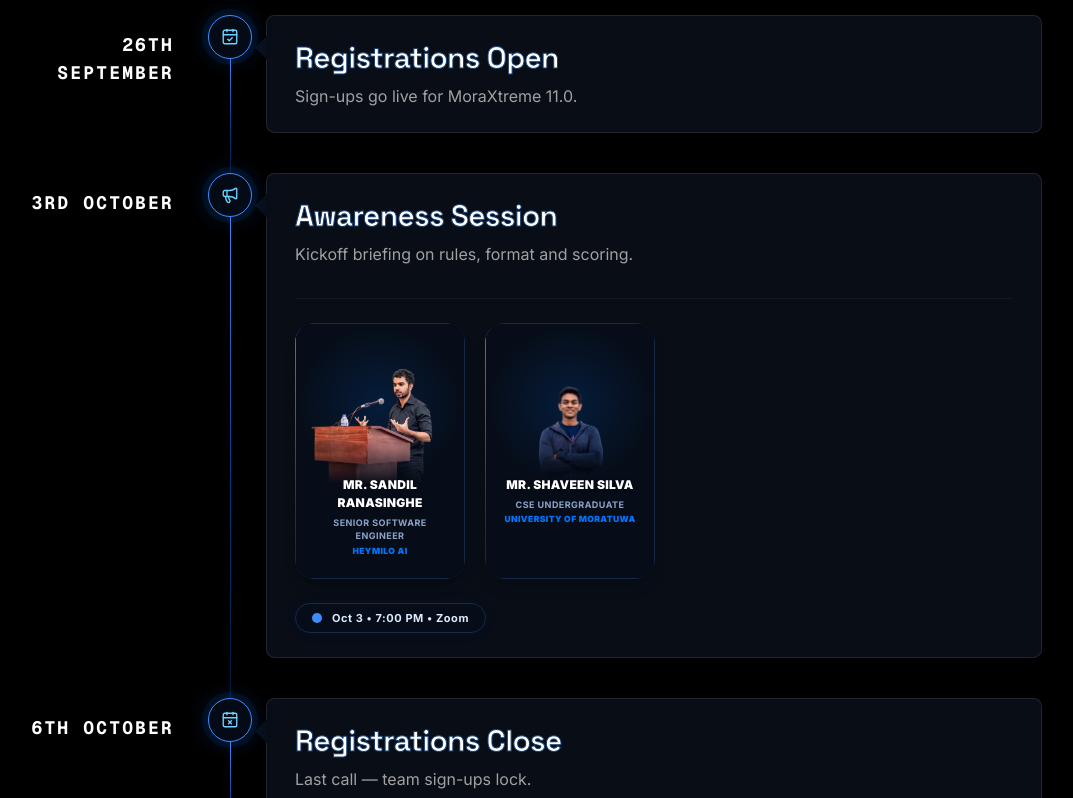
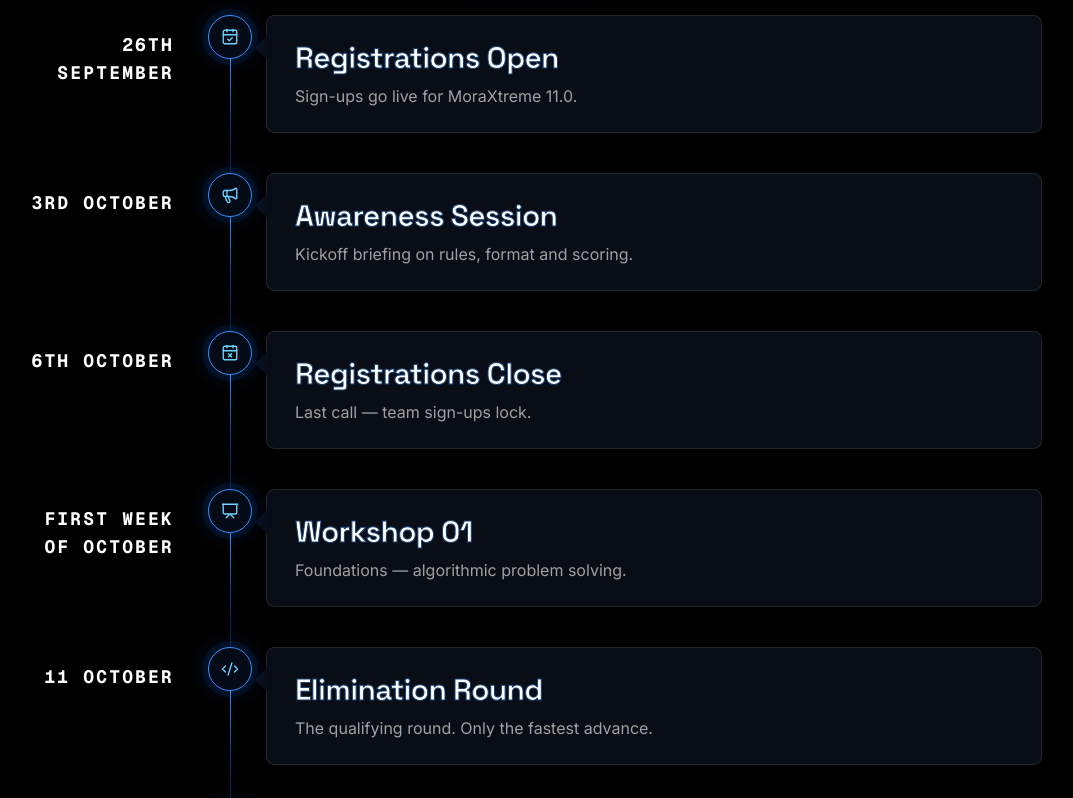
Before and after one commit to Vishwa-Srinath/moraXtreme_11.0, a Next.js app: page / in a window 1280 px wide. Shown: the part 5700-6498 px from the top of the page, without its empty margins (110-1183 px from the left). Built offline with nearby package versions, Linux system fonts and the light colour scheme.

Commit message:
remove avater from timeline

```diff
--- a/src/components/timeline/Timeline.tsx
+++ b/src/components/timeline/Timeline.tsx
@@ -19,13 +19,6 @@ export interface Milestone {
   date: string
   desc?: string
   image?: string
-  badge?: string
-  speakers?: {
-    name: string
-    avatar: string
-    role: string
-    company: string
-  }[]
 }
 
 export interface FilmReelTimelineProps {
@@ -48,21 +41,6 @@ const DEFAULT_MILESTONES: Milestone[] = [
     desc: "Kickoff briefing on rules, format and scoring.",
     image:
       "https://images.unsplash.com/photo-1531482615713-2afd69097998?w=900&q=80",
-    badge: "Oct 3 • 7:00 PM • Zoom",
-    speakers: [
-      {
-        name: "Mr. Sandil Ranasinghe",
-        avatar: "/speakers/sandil.png",
-        role: "Senior Software Engineer",
-        company: "HeyMilo AI"
-      },
-      {
-        name: "Mr. Shaveen Silva",
-        avatar: "/speakers/shaveen.png",
-        role: "CSE Undergraduate",
-        company: "University of Moratuwa"
-      },
-    ],
   },
   {
     reel: "03",
@@ -228,61 +206,6 @@ export default function Timeline({
                     </p>
                   )}
 
-                  {(milestone.badge || milestone.speakers) && (
-                    <div className="mt-8 flex flex-col gap-6 border-t border-white/5 pt-6">
-                      {milestone.speakers && milestone.speakers.length > 0 && (
-                        <div className="flex flex-wrap items-stretch gap-5">
-                          {milestone.speakers.map((speaker, idx) => (
-                            <div
-                              key={idx}
-                              className="group relative flex w-[170px] flex-col overflow-hidden rounded-xl bg-[#162947] p-[1px] shadow-lg transition-all duration-300 hover:-translate-y-1.5 hover:shadow-[0_0_30px_rgba(0,116,255,0.2)]"
-                            >
-                              {/* Animated glowing snake border */}
-                              <div
-                                className="pointer-events-none absolute -inset-[100%] animate-spin bg-[conic-gradient(from_90deg_at_50%_50%,transparent_0%,transparent_70%,#3d8dff_100%)] opacity-75 transition-opacity duration-300 group-hover:opacity-100"
-                                style={{ animationDuration: '4s' }}
-                              ></div>
-
-                              {/* Inner card */}
-                              <div className="relative flex h-full w-full flex-col overflow-hidden rounded-[11px] bg-[#060d18] transition-colors duration-300 group-hover:bg-[#081220]">
-                                <div className="relative flex h-40 w-full items-end justify-center overflow-hidden pt-4">
-                                  <div className="absolute inset-0 bg-[radial-gradient(ellipse_at_center,_rgba(0,116,255,0.15)_0%,_transparent_70%)]"></div>
-                                  <img
-                                    src={speaker.avatar}
-                                    alt={speaker.name}
-                                    className="relative z-10 h-full w-full object-contain object-bottom transition-transform duration-500 group-hover:scale-105"
-                                    style={{ maskImage: "linear-gradient(to bottom, black 70%, transparent 100%)", WebkitMaskImage: "linear-gradient(to bottom, black 70%, transparent 100%)" }}
-                                  />
-                                </div>
-                                <div className="relative z-20 -mt-2 flex flex-col items-center justify-start px-3 pb-5 text-center">
-                                  <h4 className="text-[12px] font-black uppercase tracking-wide text-white drop-shadow-sm">
-                                    {speaker.name}
-                                  </h4>
-                                  <span className="mt-1 text-[9px] font-bold uppercase tracking-[0.05em] text-[#8ba3c7]">
-                                    {speaker.role}
-                                  </span>
-                                  <span className="mt-0.5 text-[8.5px] font-black uppercase tracking-[0.05em] text-[#0074FF]">
-                                    {speaker.company}
-                                  </span>
-                                </div>
-                              </div>
-                            </div>
-                          ))}
-                        </div>
-                      )}
-                      {milestone.badge && (
-                        <div className="flex items-center">
-                          <div className="inline-flex items-center gap-2.5 rounded-full border border-[#162947] bg-[#060d18] px-4 py-1.5 text-[11px] font-bold tracking-wider text-blue-100 shadow-[0_0_15px_rgba(0,116,255,0.05)] transition-colors hover:border-[#3d8dff]/40 hover:bg-[#081220]">
-                            <span className="relative flex h-2.5 w-2.5">
-                              <span className="absolute inline-flex h-full w-full animate-ping rounded-full bg-[#0074FF] opacity-75"></span>
-                              <span className="relative inline-flex h-2.5 w-2.5 rounded-full bg-[#3d8dff]"></span>
-                            </span>
-                            {milestone.badge}
-                          </div>
-                        </div>
-                      )}
-                    </div>
-                  )}
 
                 </div>
               </article>
```
